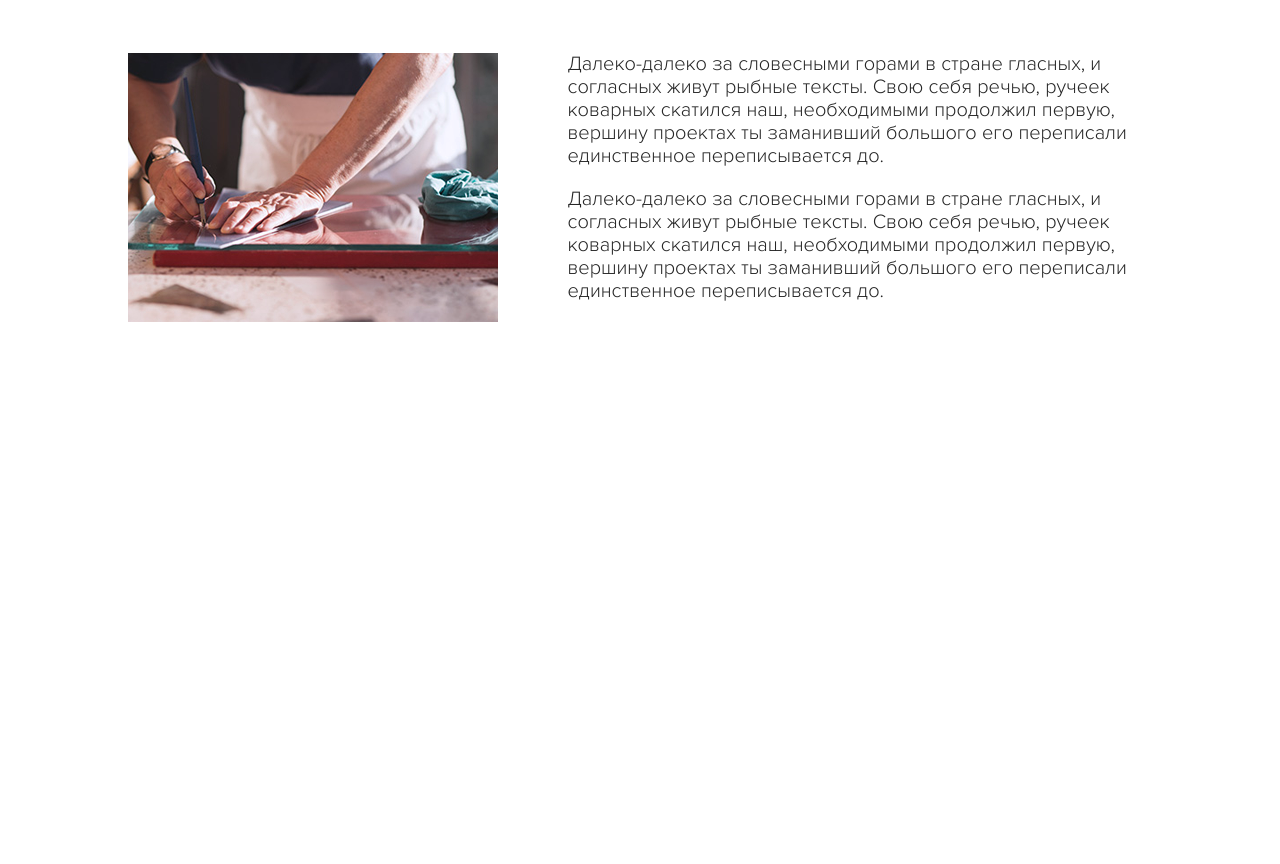
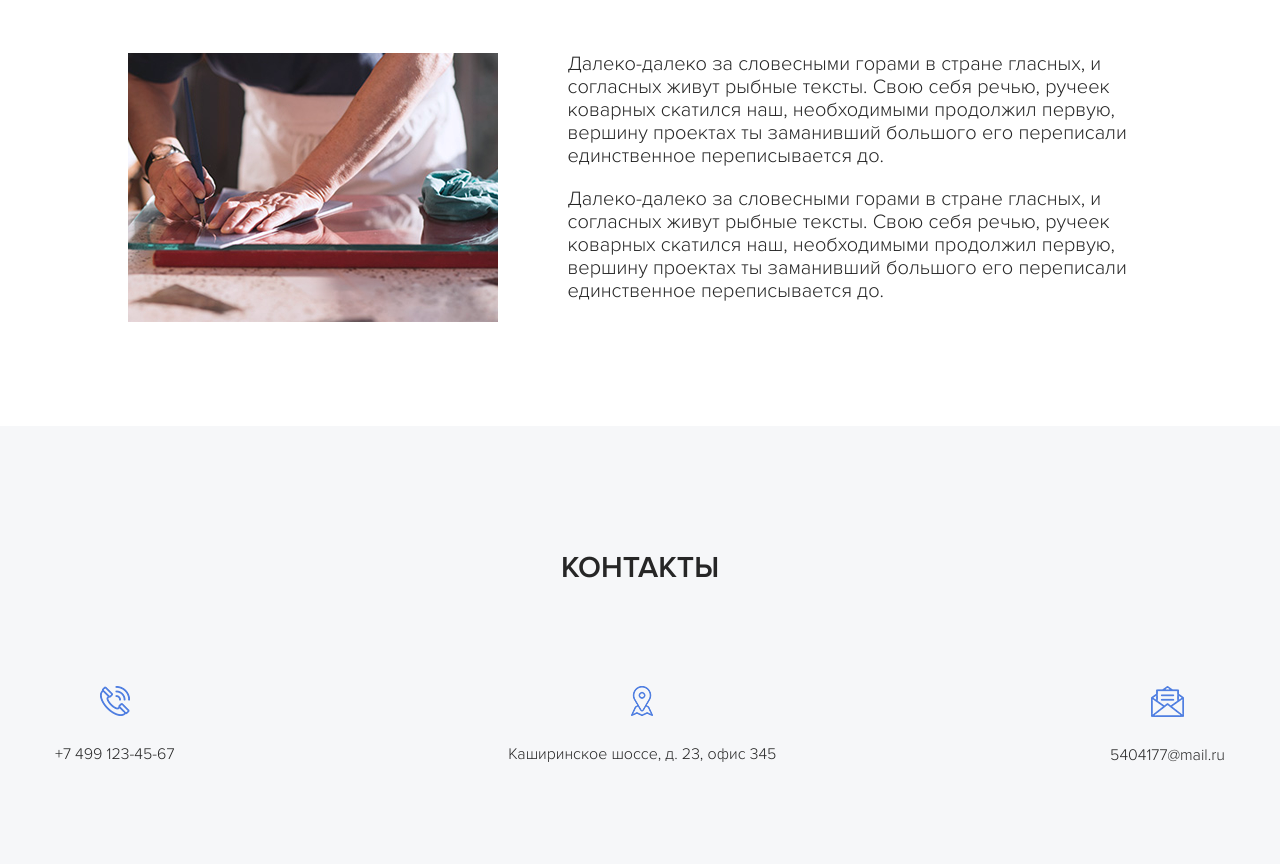
Before and after one commit to TimurSagaidakov/skinal, a plain HTML site: page index.html in a window 1280 px wide. Shown: the part 6979-7843 px from the top of the page. Before the commit the page ends 7405 px from the top, so only its background shows below. Drawn offline with Linux system fonts and the light colour scheme; a script that the page names is missing.

Commit message:
Сверстан  и даптирован блок с контактами

```diff
--- a/index.html
+++ b/index.html
@@ -651,6 +651,38 @@
             <!-- /.container -->
         </section>
         <!-- /.section factory -->
+        <section class="section contacts">
+            <div class="container">
+                <h2 class="section-title section__title">Контакты</h2>
+                <div class="contacts-block">
+                    <div class="contacts-block__item">
+                        <img src="img/contact-1.png" alt="" class="cotacts__image">
+                        <div class="contacts__text">
+                            <a href="#" class="contacts__link">+7 499 123-45-67</a>
+                        </div>
+                        <!-- /.contacts__text -->
+                    </div>
+                    <!-- /.contacts-block__item -->
+                    <div class="contacts-block__item">
+                        <img src="img/contact-2.png" alt="" class="cotacts__image">
+                        <div class="contacts__text">
+                            <address class="contacts__address">Каширинское шоссе, д. 23, офис 345</address>
+                        </div>
+                        <!-- /.contacts__text -->
+                    </div>
+                    <!-- /.contacts-block__item -->
+                    <div class="contacts-block__item">
+                        <img src="img/contact-3.png" alt="" class="cotacts__image">
+                        <div class="contacts__text">
+                            <a href="#" class="contacts__link">5404177@mail.ru</a>
+                        </div>
+                        <!-- /.contacts__text -->
+                    </div>
+                    <!-- /.contacts-block__item -->
+                </div>
+                <!-- /.contacts-block -->
+            </div>
+        </section>
     </main>
 <!-- подключение виджета обратной связи-->
 <script type="text/javascript" src="https://spikmi.com/Widget?Id=3667"></script>
--- /dev/null
+++ b/sass/blocks/_contacts.sass
@@ -0,0 +1,23 @@
+.contacts
+    background-color: #f6f7f9
+    &-block
+        display: flex
+        justify-content: space-between
+        flex-wrap: wrap
+        &__item
+            text-align: center
+    &__image
+    &__text
+        font-size: 16px
+        margin-top: 25px
+    &__link
+        text-decoration: none
+        color: $text-color
+    &__address
+        font-style: normal
+@media (max-width: 768px)
+    .contacts
+        &-block
+            &__item
+                width: 100%
+                margin-bottom: 25px
--- a/sass/style.sass
+++ b/sass/style.sass
@@ -12,3 +12,4 @@
 @import 'blocks/steps'
 @import 'blocks/reviews'
 @import 'blocks/factory'
+@import 'blocks/contacts'
```
Also changed, not shown: css/style.css, img/contact-1.png (added), img/contact-2.png (added), img/contact-3.png (added), 1 other file.
